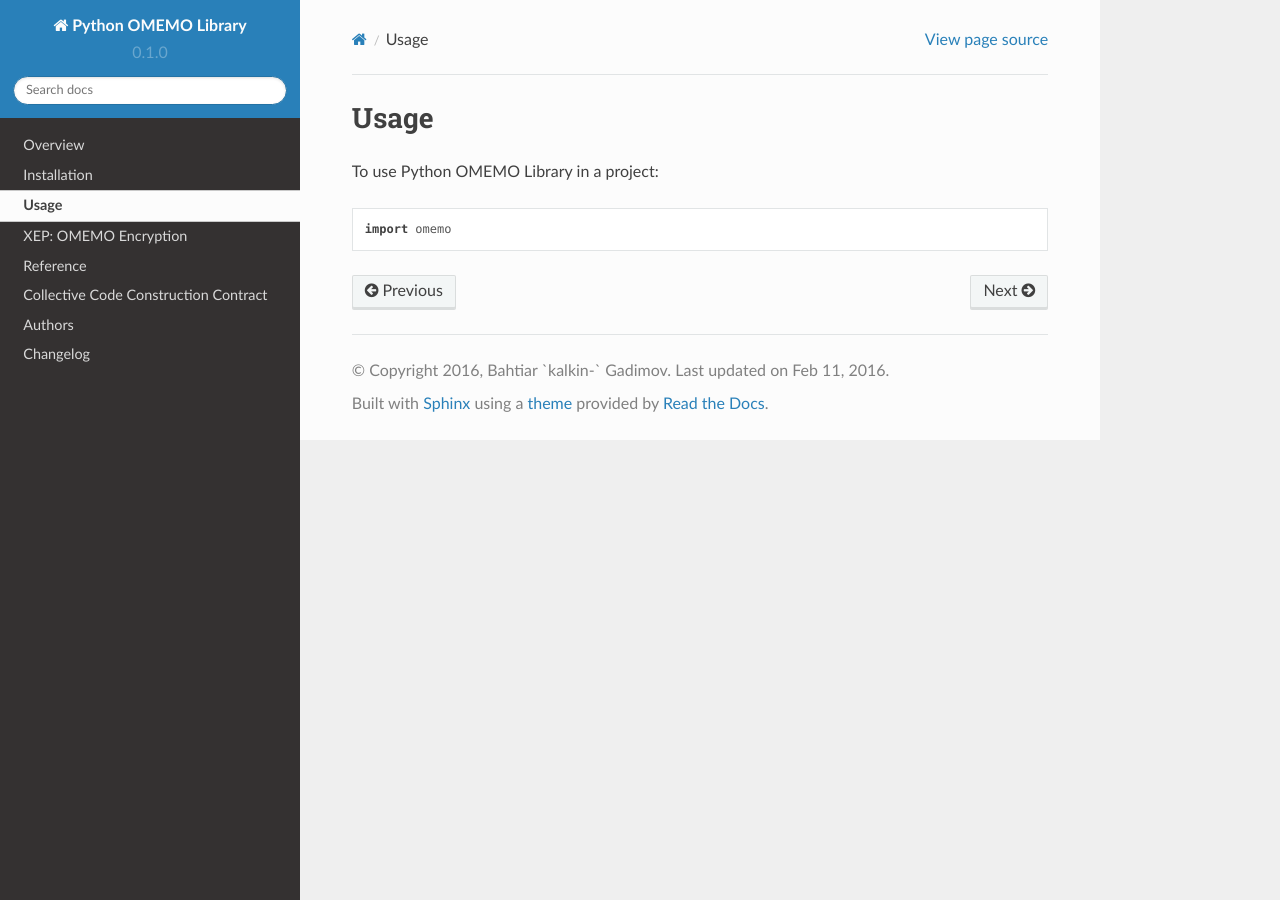
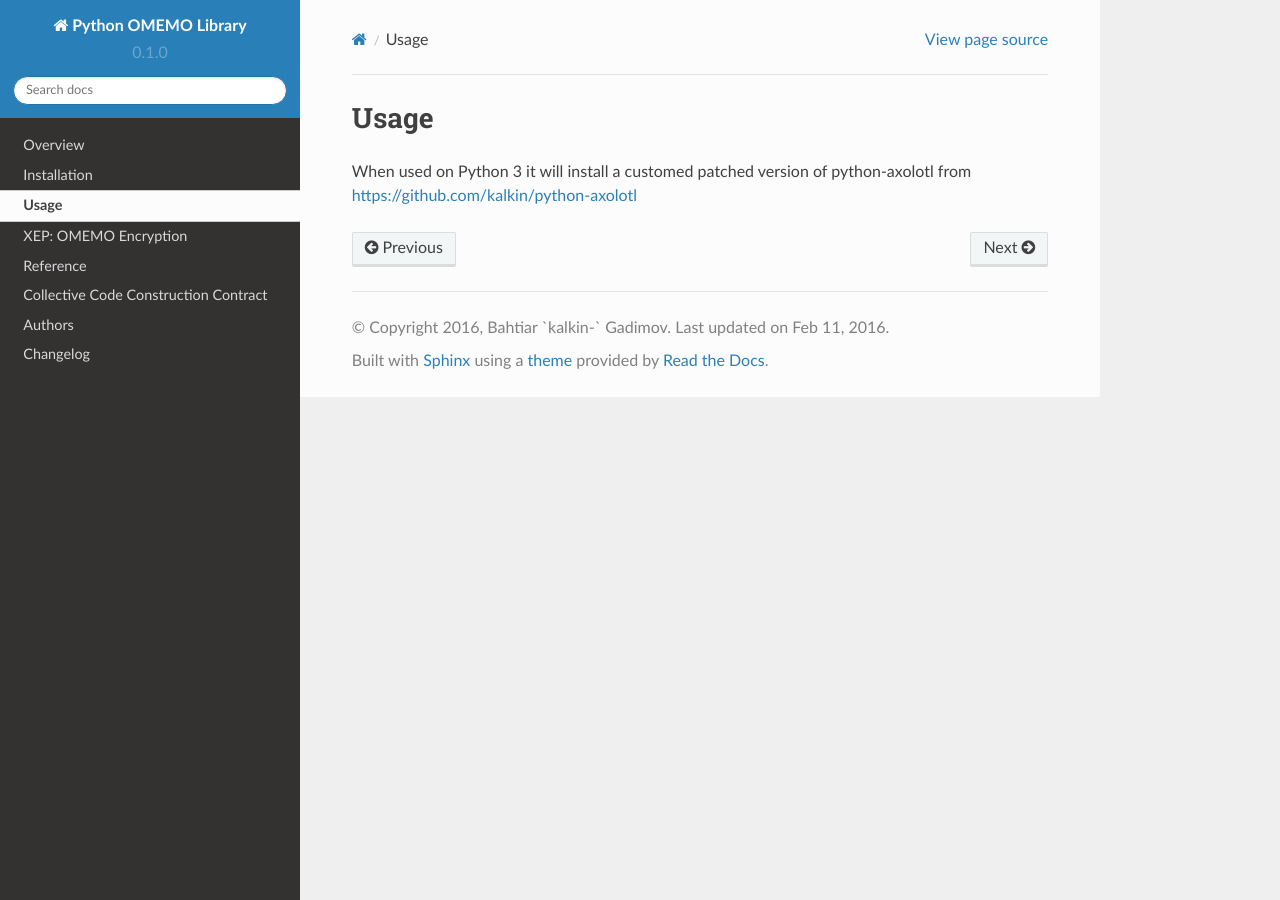
Before and after one commit to omemo/python-omemo, a Sphinx documentation site: the page built from docs/usage.rst, in a window 1280 px wide. Built offline with Sphinx 7.4.7 and the Read the Docs theme 2.0.0, drawn with Linux system fonts in a browser that asks for light colours.

Commit message:
Document patched python-axolotl usage

```diff
--- a/docs/usage.rst
+++ b/docs/usage.rst
@@ -2,6 +2,5 @@
 Usage
 =====
 
-To use Python OMEMO Library in a project::
-
-	import omemo
+When used on Python 3 it will install a customed patched version of
+python-axolotl from https://github.com/kalkin/python-axolotl
```
